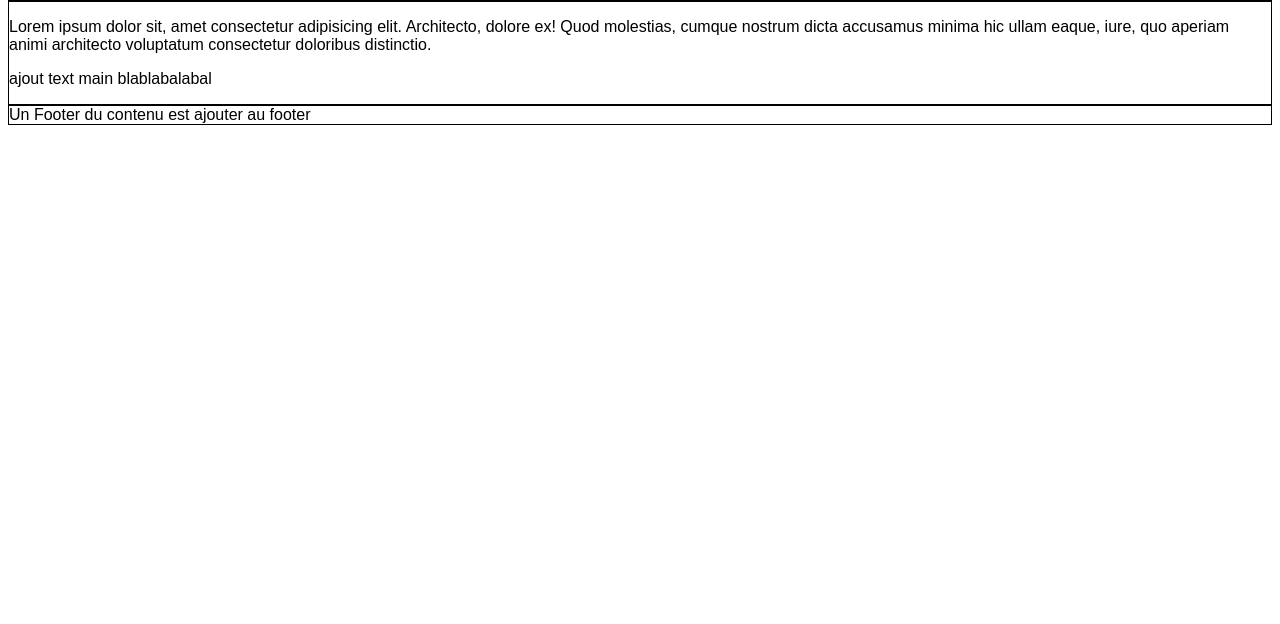
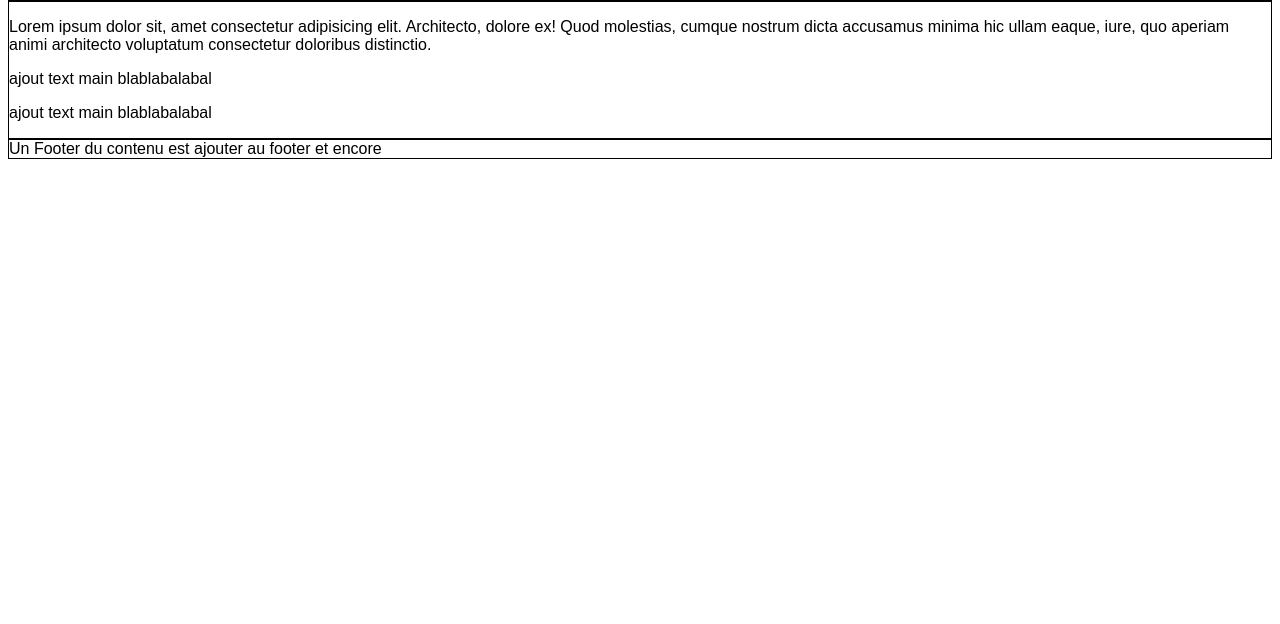
Before and after one commit to mptsingakis/exercice3, a plain HTML site: page index.html in a window 1280 px wide. Shown: the part 176-800 px from the top of the page. Drawn offline with Linux system fonts and the light colour scheme; files that its build step writes are made by us from their sources.

Commit message:
E-ajout contenu main et footer

```diff
--- a/index.html
+++ b/index.html
@@ -17,11 +17,12 @@
 <main>
     <p>Lorem ipsum dolor sit, amet consectetur adipisicing elit. Architecto, dolore ex! Quod molestias, cumque nostrum dicta accusamus minima hic ullam eaque, iure, quo aperiam animi architecto voluptatum consectetur doloribus distinctio.</p>
     <p>ajout text main blablabalabal</p>
+    <p>ajout text main blablabalabal</p>
 </main>
 
 <footer>
     Un Footer
-    du contenu est ajouter au footer
+    du contenu est ajouter au footer et encore
 </footer>
 
 </body>
```
